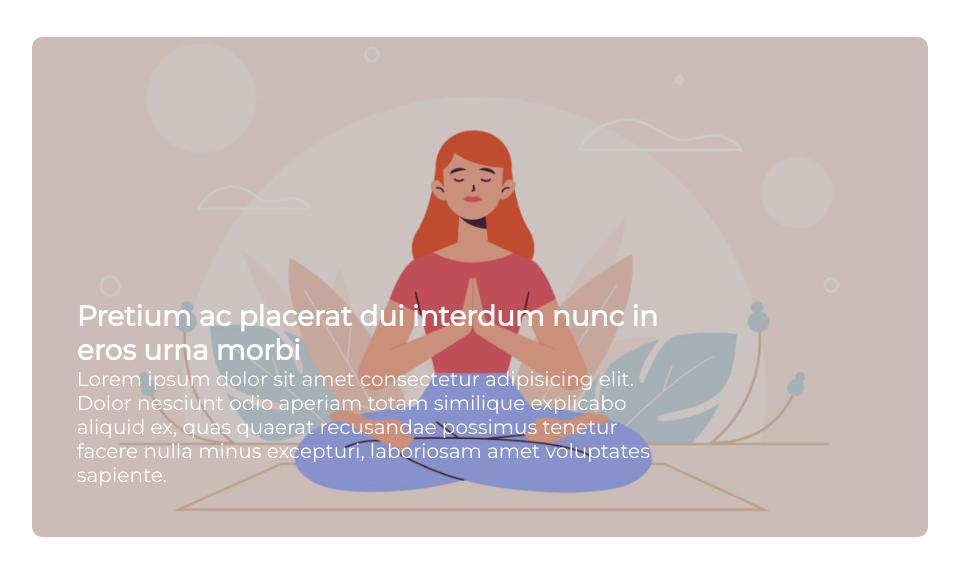
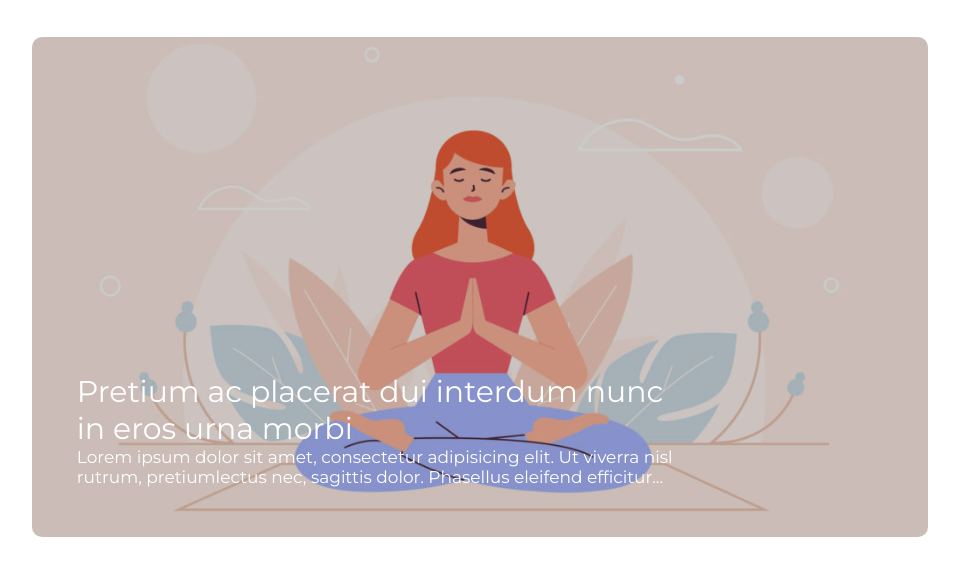
Before and after one commit to VitoMars/htmlcss-wp, a plain HTML site: page index.html in a window 1280 px wide. Shown: the part 181-742 px from the top of the page, without its empty margins (160-1119 px from the left). Drawn offline with Linux system fonts and the light colour scheme.

Commit message:
Aggiunta commenti

```diff
--- a/css/style.css
+++ b/css/style.css
@@ -21,6 +21,7 @@ body {
   margin: 0 auto;
 }
 
+/* Header */
 header img {
   height: 100px;
   margin-top: 1%;
@@ -73,8 +74,12 @@ nav li a {
   color: white;
 }
 
-#title {
-  font-size: 28px;
+.banner_text div {
+  font-size: 30px;
+}
+
+.banner_text p {
+  font-size: 17px;
 }
 
 /* Sezione main */
--- a/index.html
+++ b/index.html
@@ -13,10 +13,12 @@
     <div class="contenitore">
 
     <!-- Header -->
-    <!-- Sezione rosa -->
     <header>
+
+        <!-- Logo -->
         <img src="img/logo.png" alt="logo_azienda">
 
+        <!-- Link Navigazione -->
         <nav>
             <ul>
                <li><a href="#">Features</a></li>
@@ -27,47 +29,61 @@
                <li><a href="#">Contact</a></li>
             </ul>
         </nav>
+
     </header>
     <!-- Fine Header -->
 
     <!-- Main -->
     <main>
         <!-- Sezione banner -->
-        <section>
         <div class="banner">
             <div class="overlay"></div>
             <img src="img/banner.jpg" alt="">
             <div class="banner_text">
-                    <h3 id="title">Pretium ac placerat dui interdum nunc in eros urna morbi</h3>
-                    <p>Lorem ipsum dolor sit amet consectetur adipisicing elit. Dolor nesciunt odio aperiam totam similique explicabo aliquid ex, quas quaerat recusandae possimus tenetur facere nulla minus excepturi, laboriosam amet voluptates sapiente.</p>
+                <div id="title">
+                Pretium ac placerat dui interdum nunc in eros urna morbi</div>
+                <p>Lorem ipsum dolor sit amet, consectetur adipisicing elit. Ut viverra nisl rutrum, pretiumlectus nec, sagittis dolor. Phasellus eleifend efficitur...</p>
             </div>
         </div>
-        </section>
+
+        <!-- Sezione Leadership -->
+        <div class="home">
+            <div>Leadership</div>
+                <p class="text_grey">
+                    Fertenum urna a libero tempus
+                </p>
+        </div>
 
         <!-- Sezione main -->
-        <section>
         <div class="contenitore_main clearfix">
-                <div class="home">
-                    <div>Leadership</div>
-                    <p class="text_grey">Fertenum urna a libero tempus</p>
-                </div>
+
+            <!-- Sidebar left -->
             <div class="sidebar_left">
+
+                <!-- Immagine -->
                 <div class="container_img">
                     <div class="overlay"></div>
                     <img src="img/img-1.jpg" alt="">
                 </div>
 
+                <!-- Testo -->
                 <div class="title_2">Lorem</div>
                 <div class="text_grey">
                 Lorem, ipsum dolor sit amet consectetur adipisicing elit. Quisquam veritatis aperiam enim delectus itaque. Maxime voluptatum aperiam, ab quia nostrum delectus modi tempora exercitationem illo quis impedit, obcaecati repudiandae eligendi!
                 </div>
             </div>
+            <!-- /Sidebar left -->
+
+            <!-- Center -->
             <div class="center">
+
+                <!-- Immagine -->
                 <div class="container_img">
                     <div class="overlay"></div>
                     <img src="img/banner-2.jpg" alt="">
                 </div>
 
+                <!-- Testo -->
                 <div class="title_2">Ipsum</div>
                 <div class="text_grey">
                     Lorem ipsum dolor sit amet consectetur, adipisicing elit. Illum consequatur in autem vel, harum ad quo consequuntur aut dolor hic eius pariatur dolorum nemo nihil obcaecati et deleniti sapiente! Nihil!
@@ -78,22 +94,29 @@
                     Lorem ipsum dolor sit amet consectetur adipisicing elit. Nihil quidem vel hic corporis sunt molestiae amet et exercitationem, quisquam odio quis aliquam, consequuntur ducimus dolor! Inventore dolore laudantium pariatur nostrum.
                 </div>
             </div>
+            <!-- /Center -->
+
+            <!-- Sidebar right -->
             <div class="sidebar_right">
 
+                <!-- Immagine -->
                 <div class="container_img">
                     <div class="overlay"></div>
                     <img src="img/img-3.jpg" alt="">
                 </div>
 
+                <!-- Testo -->
                 <div class="title_2">Lorem</div>
                 <div class="text_grey">
                     Lorem ipsum dolor sit, amet consectetur adipisicing elit. Eos, incidunt? Dolor eius voluptate architecto et autem quae libero alias asperiores! Enim fugiat exercitationem sapiente blanditiis aliquid praesentium, ex eveniet odit?
                 </div>
+
             </div>
+            <!-- /Sidebar right -->
         </div>
-        </section>
+        <!-- /Sezione main -->
     </main>
-    <!-- Fine Main -->
+    <!-- Fine main -->
 
     <!-- Footer -->
     <footer>
```
Lines whose indentation alone changed are shown as unchanged.
